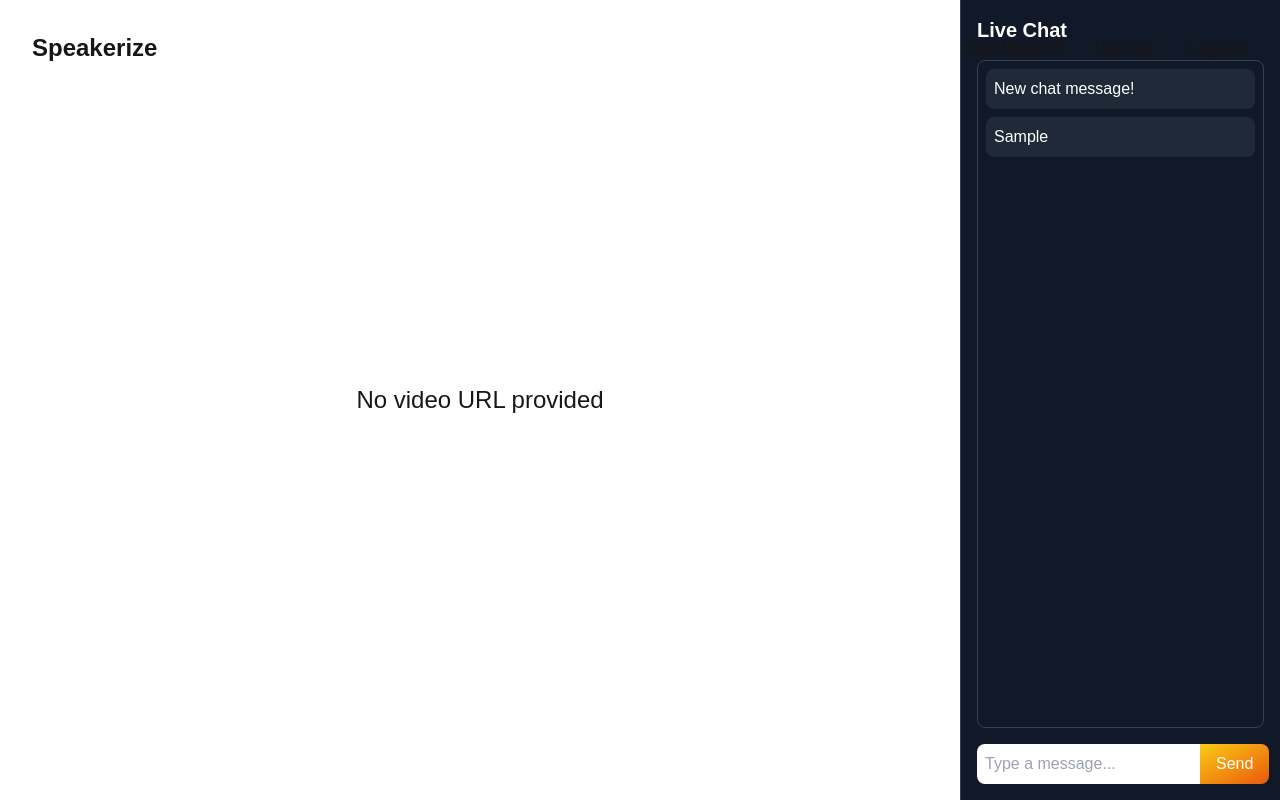
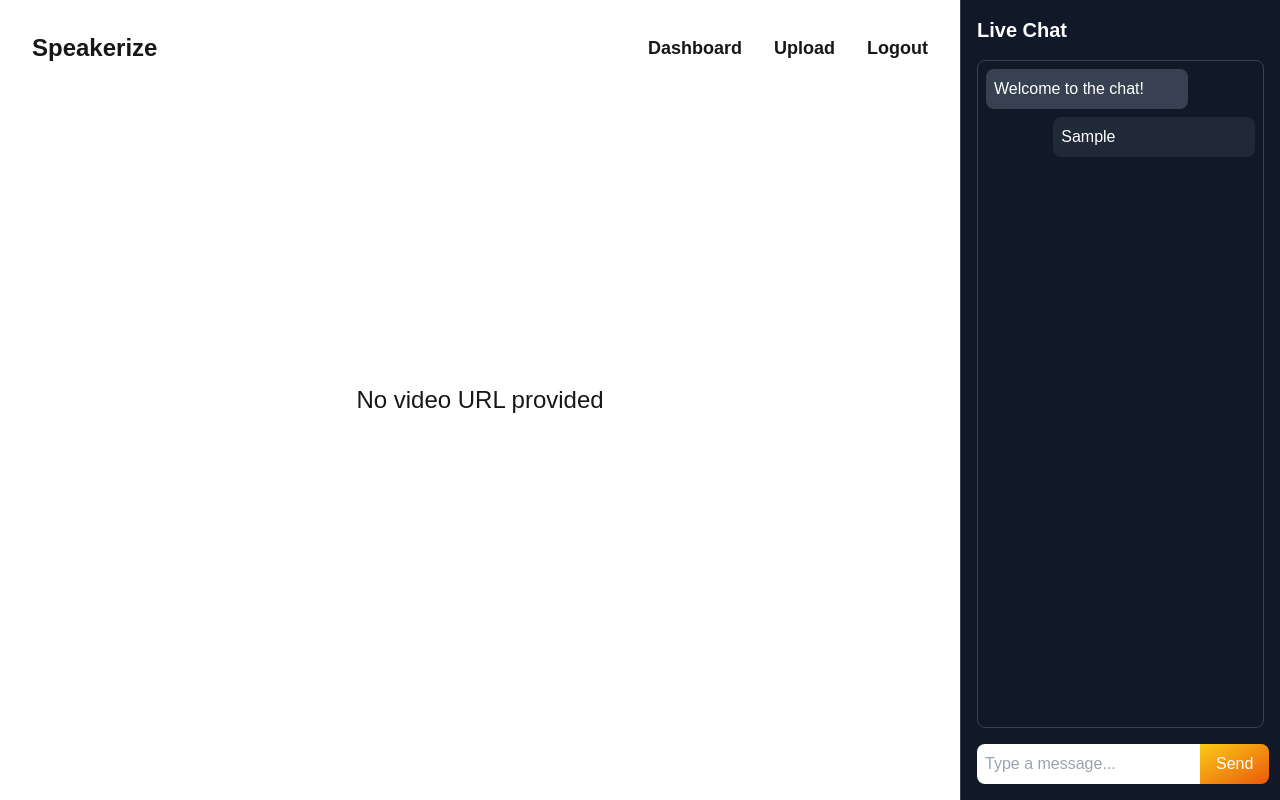
Before and after one commit to TheXDShrimp/verbatim, a Next.js app in the folder bmake/: page /video in a window 1280 px wide. Both pictures are taken after typing "Sample" into the empty fields and a click on the button "Send". Built offline with nearby package versions, Linux system fonts and the light colour scheme.

Commit message:
chat fixes

```diff
--- a/bmake/pages/video.js
+++ b/bmake/pages/video.js
@@ -6,16 +6,8 @@ export default function VideoPage() {
   const router = useRouter();
   const { videoId } = router.query;
   const [videoUrl, setVideoUrl] = useState("");
-  const [messages, setMessages] = useState([]);
+  const [messages, setMessages] = useState([["bot", "Welcome to the chat!"]]);
   const [newMessage, setNewMessage] = useState("");
-
-  useEffect(() => {
-    const interval = setInterval(() => {
-      setMessages((prevMessages) => [...prevMessages, "New chat message!"]);
-    }, 5000);
-
-    return () => clearInterval(interval);
-  }, []);
 
   useEffect(() => {
     const fetchVideo = async () => {
@@ -38,7 +30,7 @@ export default function VideoPage() {
 
   const handleSendMessage = () => {
     if (newMessage.trim() !== "") {
-      setMessages([...messages, newMessage]);
+      setMessages([...messages, ["user", newMessage]]);
       setNewMessage("");
     }
   };
@@ -47,7 +39,7 @@ export default function VideoPage() {
     <div className="flex h-screen w-screen">
 
         {/* navbar */}
-          <div className="absolute top-0 left-0 w-screen">
+          <div className="absolute top-0 left-0 w-3/4">
       <nav className="flex items-center justify-between p-8">
         <div className="flex items-center space-x-4">
           <h1 className="text-2xl font-bold">Speakerize</h1>
@@ -76,9 +68,17 @@ export default function VideoPage() {
       <div className="w-1/4 bg-gray-900 text-white flex flex-col p-4 border-l border-gray-700">
         <h2 className="text-xl font-bold mb-4">Live Chat</h2>
         <div className="flex-1 overflow-y-auto border border-gray-700 p-2 rounded-lg">
-          {messages.map((msg, index) => (
-            <p key={index} className="mb-2 bg-gray-800 p-2 rounded-lg">{msg}</p>
-          ))}
+          {messages.map((msg, index) => {
+            if (msg[0] === "user") {
+              return <div key={index} className="bg-gray-800 p-2 rounded-lg mb-2 w-3/4 ml-auto">
+                {msg[1]}
+              </div>
+            } else {
+              return <div key={index} className="bg-gray-700 p-2 rounded-lg mb-2 w-3/4">
+                {msg[1]}
+              </div>
+            }
+          })}
         </div>
         <div className="mt-4 flex">
           <input
@@ -86,10 +86,18 @@ export default function VideoPage() {
             className="flex-1 p-2 text-black rounded-l-lg"
             placeholder="Type a message..."
             value={newMessage}
-            onChange={(e) => setNewMessage(e.target.value)}
+            onChange={(e) => {
+              setNewMessage(e.target.value)
+            }}
+            onKeyDown={(e) => {
+              if (e.key === "Enter") {
+                handleSendMessage();
+              }
+            }}
           />
           <button
             className="bg-gradient-to-br from-yellow-400 to-orange-600 px-4 py-2 rounded-r-lg"
+            // submits the message
             onClick={handleSendMessage}
           >
             Send
```
